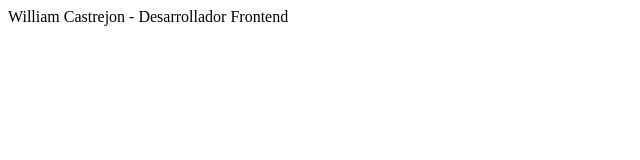
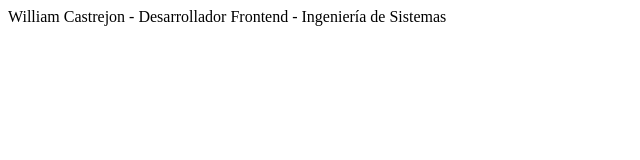
Before and after one commit to WFernandoc07/bootcamp-frontend-g14, a plain HTML site: page index.html in a window 1280 px wide. Shown: the whole page, without its empty margins (0-640 px from the left). Drawn offline with Linux system fonts and the light colour scheme.

Commit message:
Mejorando la descripción

```diff
--- a/index.html
+++ b/index.html
@@ -8,5 +8,6 @@
 </head>
 <body>
     William Castrejon - Desarrollador Frontend
+    - Ingeniería de Sistemas
 </body>
 </html>
```
